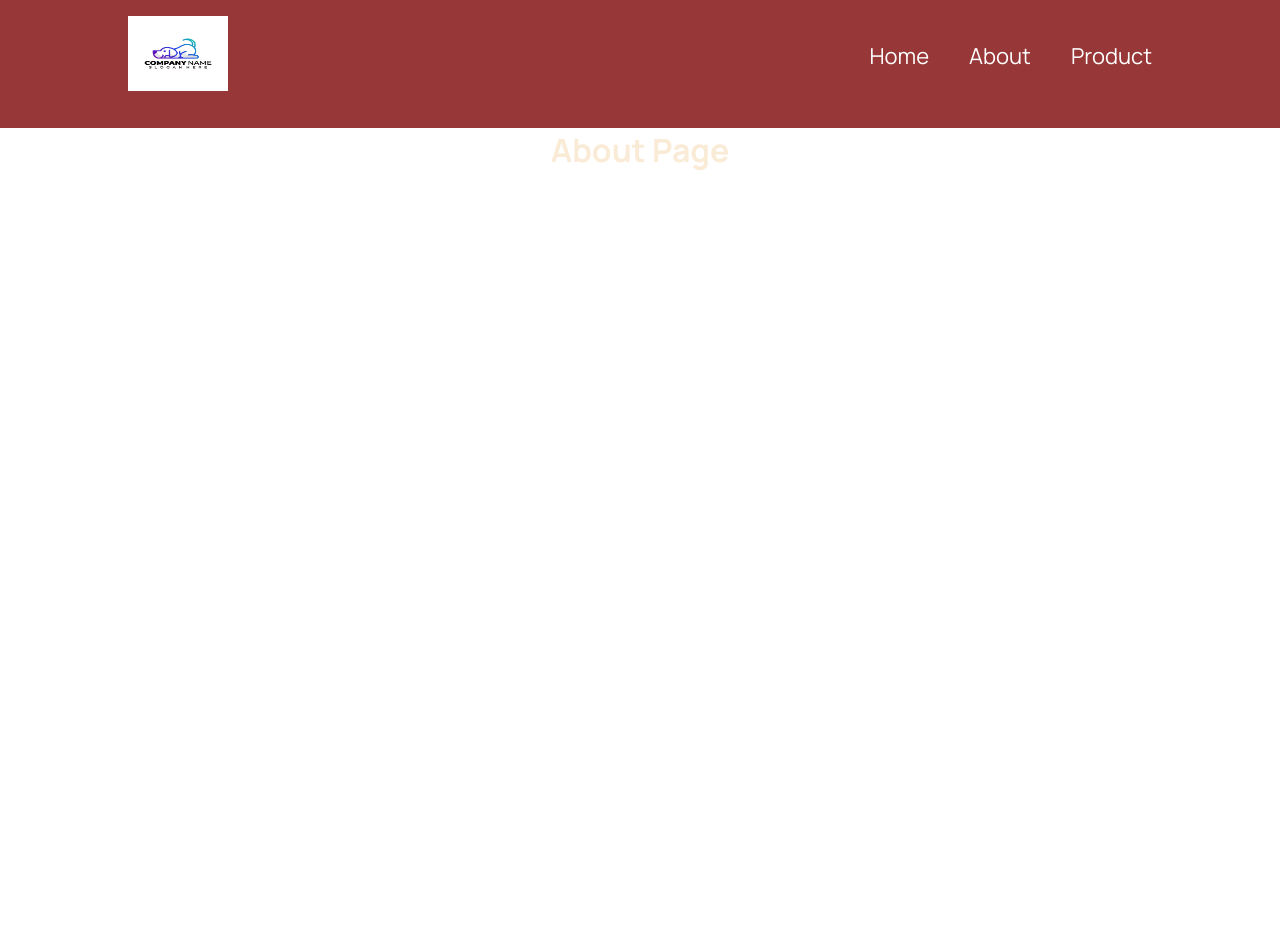
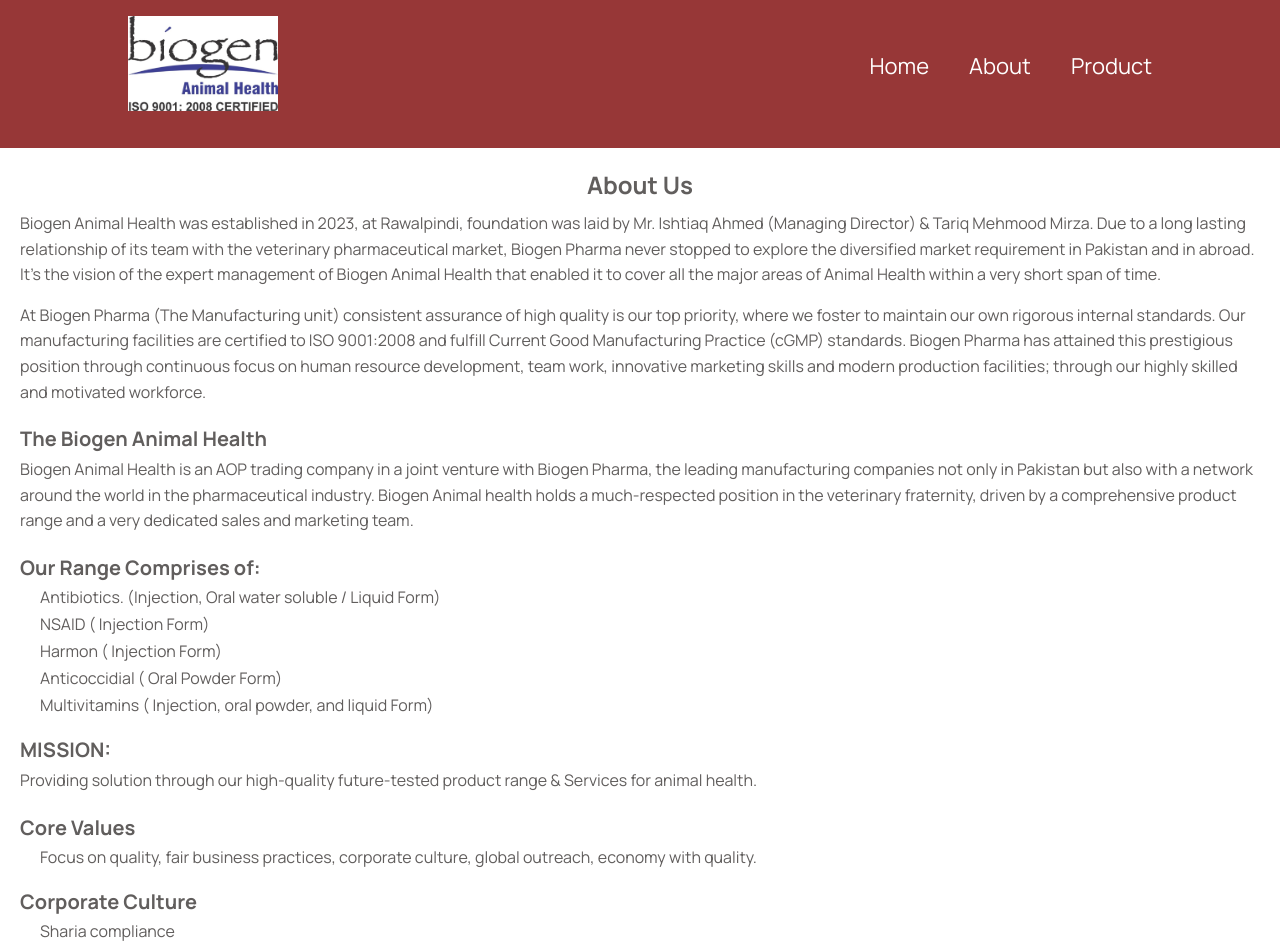
Before and after one commit to Itswali/biogenanimalhealth, a React (Create React App) app: page /about in a window 1280 px wide. Shown: the top 950 px of the page. Before the commit the page ends 800 px from the top, so only its background shows below. Built offline with nearby package versions, Linux system fonts and the light colour scheme; the HTML template or start-up script is replaced by a standard one.

Commit message:
about page

```diff
--- a/src/components/About/About.jsx
+++ b/src/components/About/About.jsx
@@ -1,9 +1,41 @@
-import React from 'react'
+import React from 'react';
 
 export default function About() {
   return (
-    <div>
-      <h1> About Page</h1>
+    <div className="about">
+      <h2>About Us</h2>
+      <p>
+        Biogen Animal Health was established in 2023, at Rawalpindi, foundation was laid by Mr. Ishtiaq Ahmed (Managing Director) & Tariq Mehmood Mirza. Due to a long lasting relationship of its team with the veterinary pharmaceutical market, Biogen Pharma never stopped to explore the diversified market requirement in Pakistan and in abroad. It’s the vision of the expert management of Biogen Animal Health that enabled it to cover all the major areas of Animal Health within a very short span of time.
+      </p>
+      <p>
+        At Biogen Pharma (The Manufacturing unit) consistent assurance of high quality is our top priority, where we foster to maintain our own rigorous internal standards. Our manufacturing facilities are certified to ISO 9001:2008 and fulfill Current Good Manufacturing Practice (cGMP) standards. Biogen Pharma has attained this prestigious position through continuous focus on human resource development, team work, innovative marketing skills and modern production facilities; through our highly skilled and motivated workforce.
+      </p>
+      <h3>The Biogen Animal Health</h3>
+      <p>
+        Biogen Animal Health is an AOP trading company in a joint venture with Biogen Pharma, the leading manufacturing companies not only in Pakistan but also with a network around the world in the pharmaceutical industry. Biogen Animal health holds a much-respected position in the veterinary fraternity, driven by a comprehensive product range and a very dedicated sales and marketing team.
+      </p>
+      <h3>Our Range Comprises of:</h3>
+      <ul>
+        <li>Antibiotics. (Injection, Oral water soluble / Liquid Form)</li>
+        <li>NSAID ( Injection Form)</li>
+        <li>Harmon ( Injection Form)</li>
+        <li>Anticoccidial ( Oral Powder Form)</li>
+        <li>Multivitamins ( Injection, oral powder, and liquid Form)</li>
+        {/* Continue the list for all 16 items */}
+      </ul>
+      <h3>MISSION:</h3>
+      <p>Providing solution through our high-quality future-tested product range & Services for animal health.</p>
+      <h3>Core Values</h3>
+      <ul>
+        <li>Focus on quality, fair business practices, corporate culture, global outreach, economy with quality.</li>
+      </ul>
+      <h3>Corporate Culture</h3>
+      <ul>
+        <li>Sharia compliance</li>
+        <li>Merit</li>
+        <li>Discipline integrity</li>
+        <li>Flexibility</li>
+      </ul>
     </div>
-  )
+  );
 }
--- /dev/null
+++ b/src/components/About/_about.scss
@@ -0,0 +1,44 @@
+.about {
+  padding: 20px;
+
+  h2 {
+    font-size: 24px;
+    margin-bottom: 10px;
+    text-align: center;
+  }
+
+  h3 {
+    font-size: 20px;
+    margin-top: 20px;
+    margin-bottom: 5px;
+  }
+
+  p {
+    margin-bottom: 15px;
+    line-height: 1.6;
+  }
+
+  ul {
+    list-style-type: disc;
+    margin-left: 20px;
+    margin-bottom: 15px;
+    li {
+      margin-bottom: 5px;
+    }
+  }
+
+  /* Responsive styles */
+  @media (max-width: 767px) {
+    h2 {
+      font-size: 20px;
+    }
+
+    h3 {
+      font-size: 18px;
+    }
+
+    p {
+      font-size: 16px;
+    }
+  }
+}
--- a/src/components/Navbar/Navbar.jsx
+++ b/src/components/Navbar/Navbar.jsx
@@ -1,6 +1,6 @@
 import React, { useState } from 'react';
 import { RiMenu3Line, RiCloseLine } from 'react-icons/ri';
-import logo from '../../assests/Logo.avif';
+import logo from '../../assests/logo.jpeg';
 import { Link } from 'react-router-dom';
 
 const Menu = () => (
--- a/src/components/Navbar/_navbar.scss
+++ b/src/components/Navbar/_navbar.scss
@@ -19,8 +19,8 @@
       margin-right: 2rem;
 
       .logo-navbar {
-        width: 100px;
-        height: 75px;
+        width: 150px;
+        height: 95px;
       }
     }
 
--- a/src/style/style.scss
+++ b/src/style/style.scss
@@ -5,6 +5,7 @@
 // @import url(../components//Home//Message/_message.scss);
 @import url(../components/Home/Footer/_footer.scss);
 @import url(../components/Home/Sample/_sample.scss);
+@import url(../components/About/_about.scss);
 
 :root {
   --font-family: 'Manrope', sans-serif;
```
Also changed, not shown: src/assests/logo.jpeg (added), 1 other file (tests, documents, lock files or other folders).
